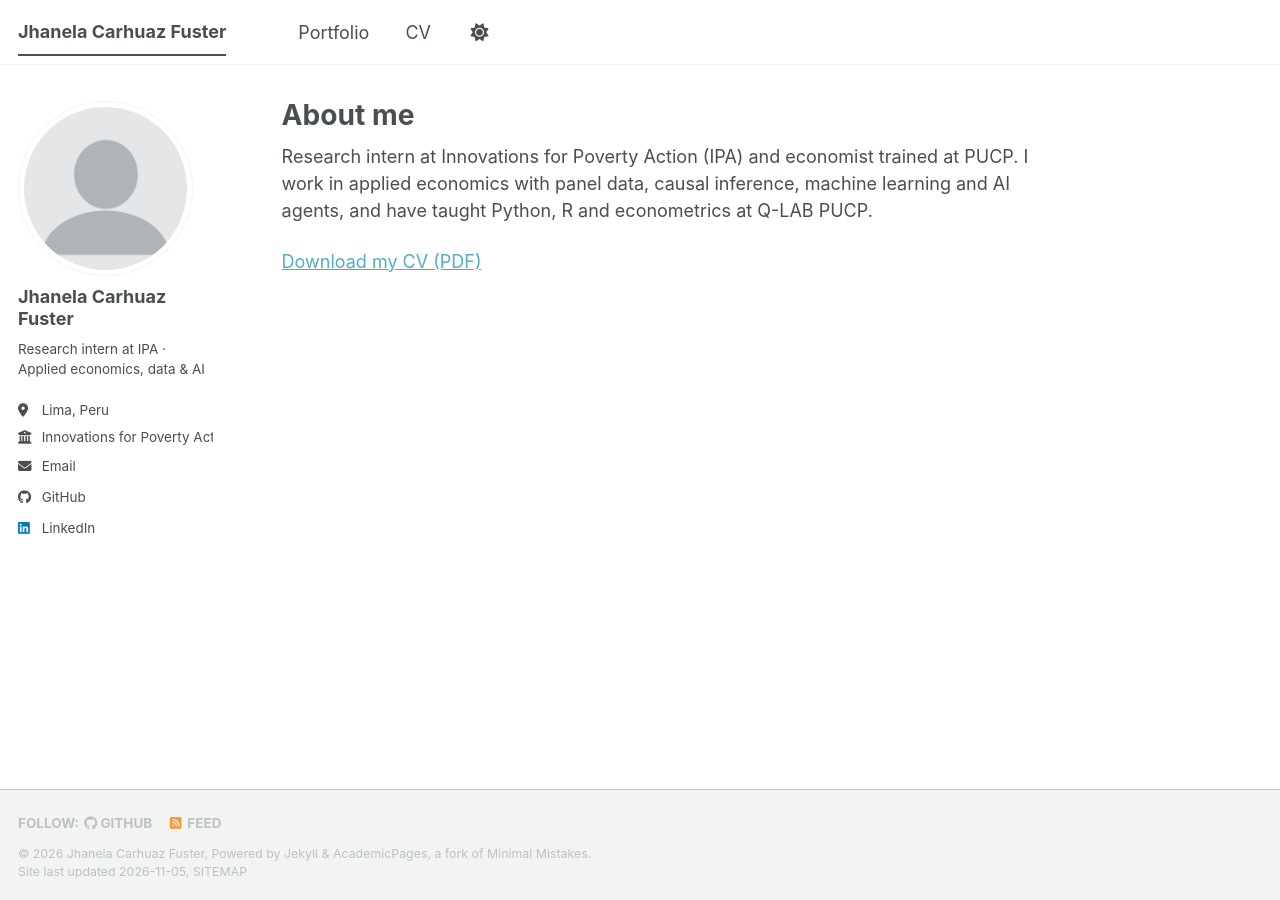
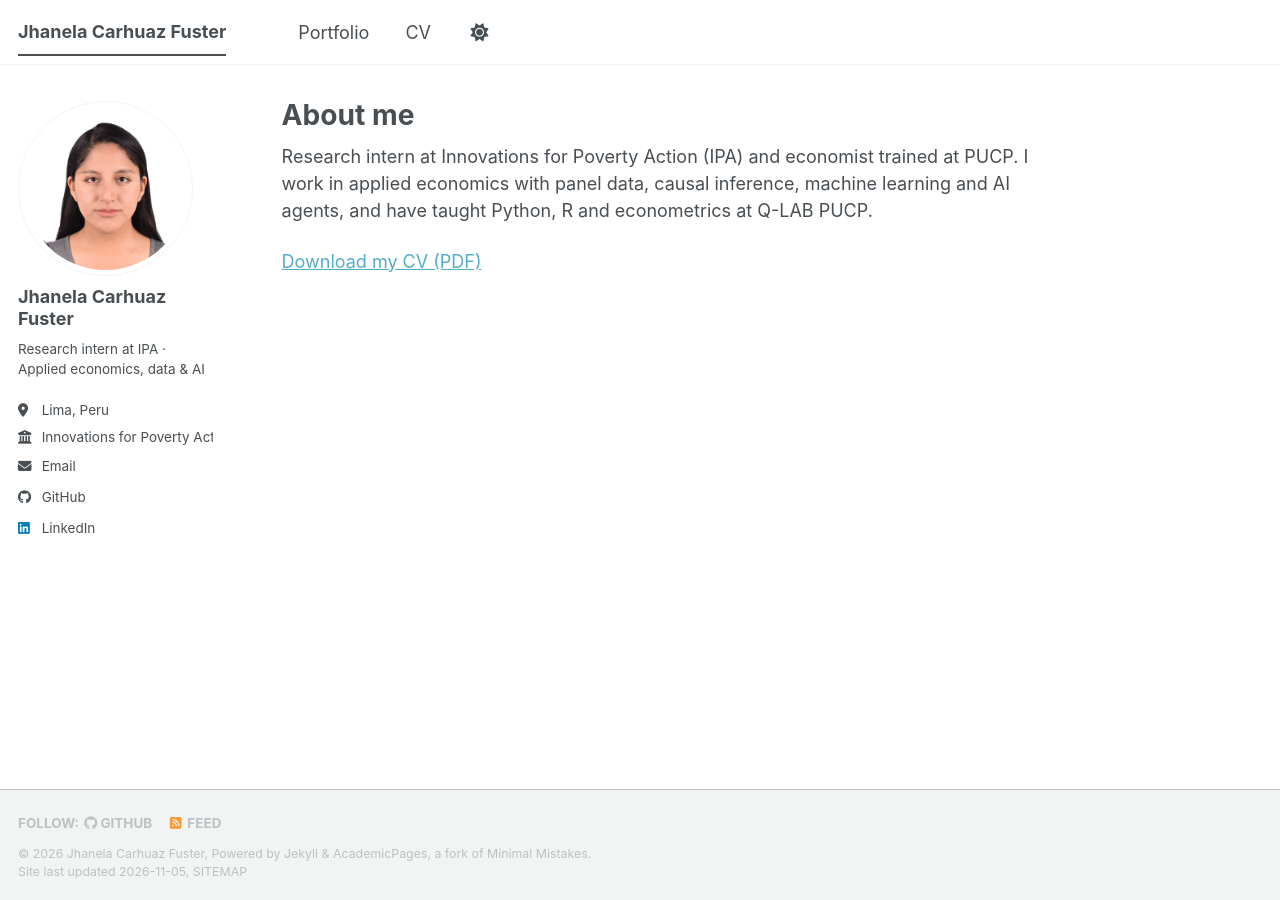
Before and after one commit to Jhane080/Jhane080.github.io, a Jekyll site: the page built from _pages/about.md, in a window 1280 px wide. Built offline with Jekyll 4.4.1, drawn with Linux system fonts in a browser that asks for light colours; a script bundle is joined from its source files by our own code; a style sheet for code colours, icons or effects is not loaded.

Commit message:
Agregar mi foto

```diff
--- a/_config.yml
+++ b/_config.yml
@@ -23,7 +23,7 @@ repository               : "Jhane080/Jhane080.github.io"
 #               Additional customization can be done by editing /_includes/author-profile.html
 author:
   # Biographic information
-  avatar           : "profile.png"
+  avatar           : "foto.jpg"
   name             : "Jhanela Carhuaz Fuster"
   pronouns         : # example: "she/her"
   bio              : "Research intern at IPA · Applied economics, data & AI"
```
Also changed, not shown: images/foto.jpg (added).
